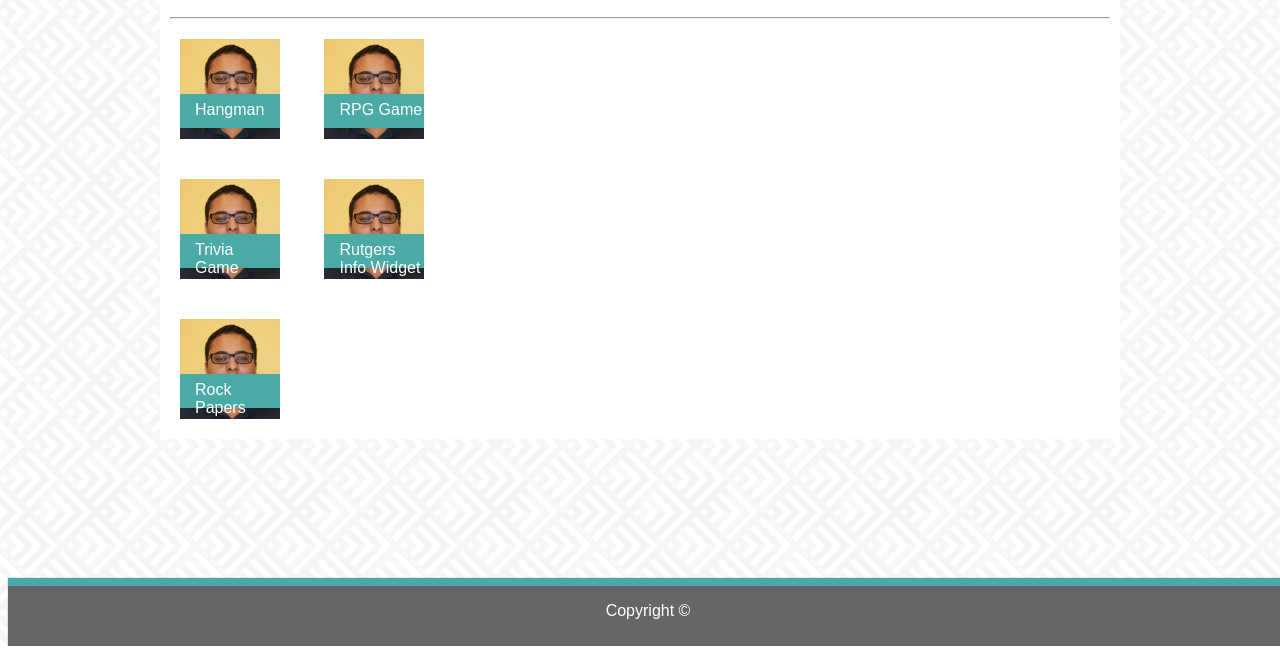
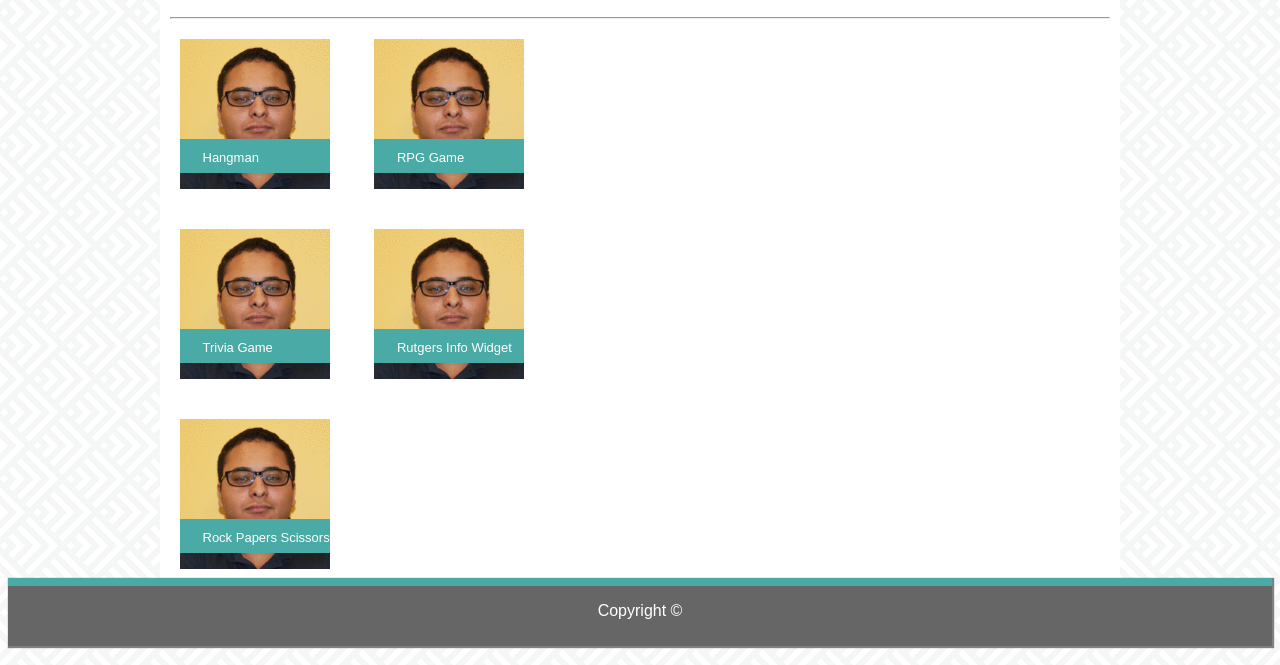
Before and after one commit to nkelliny1/Basic-Portfolio, a plain HTML site: page portfolio.html in a window 1280 px wide. Shown: the part 154-819 px from the top of the page. Drawn offline with Linux system fonts and the light colour scheme.

Commit message:
Change for footer and portfolio page

```diff
--- a/assets/css/style.css
+++ b/assets/css/style.css
@@ -58,6 +58,8 @@ footer p{
     margin: 20px;
     float: left;
     display: inline-flex;
+    height: 150px;
+    width: 150px;
 }
 
 .about-header{
@@ -70,7 +72,7 @@ footer p{
 }
 
 .row{
-    width: 33%;
+    width: 50%;
 }
 
 .portfolio-item {
@@ -80,12 +82,13 @@ footer p{
 .portfolio-desc {
     display: inline-flex;
     position: absolute;
-    margin-top: 75px;
+    margin-top: 120px;
     margin-left: 20px;
     color: #ffffff;
     background-color: #4aaaa5;
     height: 34px;
-    width: 100px;
+    width: 150px;
+    font-size: 13px;
 }
 
 .portfolio-desc p {
--- a/portfolio.html
+++ b/portfolio.html
@@ -58,7 +58,7 @@
                 </div>
             </div>
         </div>
-        <footer>
+        <footer style="position: sticky;">
             <p>Copyright &copy;</p>
         </footer>
     </body>
```
